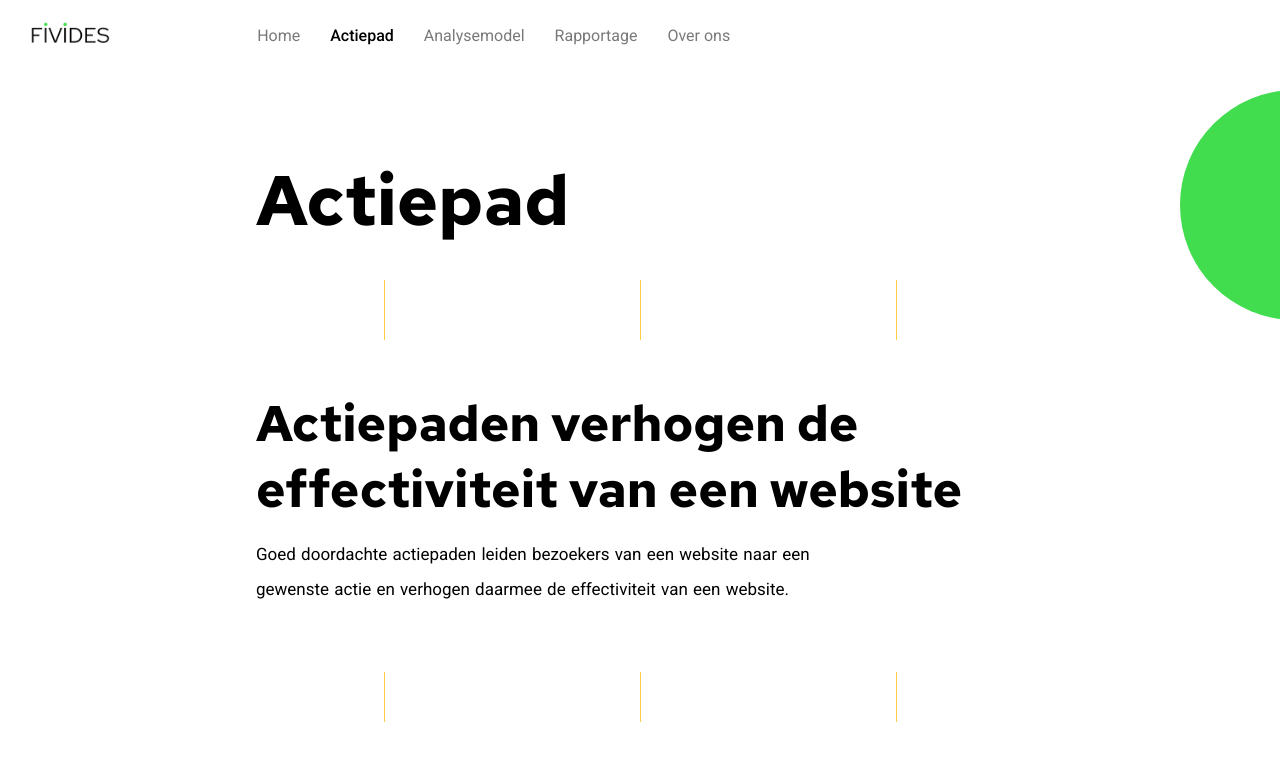
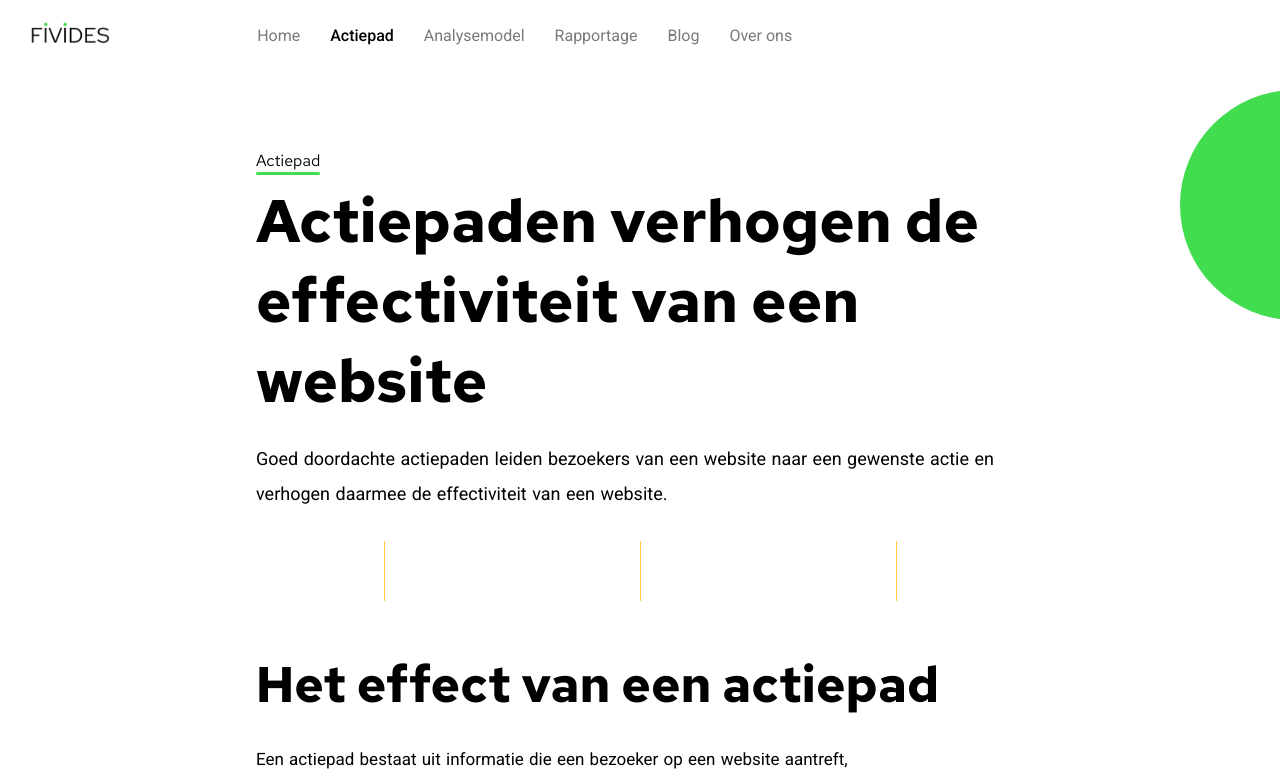
Before and after one commit to Maurits97/fivides, a Next.js app: page /actiepad in a window 1280 px wide. Shown: the top 782 px of the page. Built offline with nearby package versions, Linux system fonts and the light colour scheme.

Commit message:
feat(subpages): Add new subpage span + text fixes.

```diff
--- a/components/Head.js
+++ b/components/Head.js
@@ -1,6 +1,12 @@
 const Head = (props) => {
+  const subPageCheck = () => {
+    if (props.tag == "sub") {
+      return <span className="header__span">{props.page}</span>
+    }
+  }
   return (
     <div className="head">
+      {subPageCheck()}
       <h1 className={`header ${props.tag === 'sub' ? 'header__subpage' : ''}`}>{props.header}</h1>
       <p className={`subtext line-height ${props.tag === 'sub' ? 'subtext__subpage' : ''}`}>{props.text}</p>
       <div className={`head__circle ${props.tag === 'sub' ? 'sub__circle' : ''}`}></div>
--- a/components/Navbar.js
+++ b/components/Navbar.js
@@ -28,6 +28,7 @@ const Navbar = () => {
         <Link href="/actiepad"><a className={router.pathname == "/actiepad" ? styles.nav__active : ""}>Actiepad</a></Link>
         <Link href="/analysemodel"><a className={router.pathname == "/analysemodel" ? styles.nav__active : ""}>Analysemodel</a></Link>
         <Link href="/rapportage"><a className={router.pathname == "/rapportage" ? styles.nav__active : ""}>Rapportage</a></Link>
+        <Link href="https://blog.fivides.nl">Blog</Link>
         <Link href="/overons"><a className={router.pathname == "/overons" ? styles.nav__active : ""}>Over ons</a></Link>
       </div>
 
@@ -43,6 +44,7 @@ const Navbar = () => {
           <Link href="/actiepad"><a onClick={navClicked} className={router.pathname == "/actiepad" ? styles.items__active : ""}>Actiepad</a></Link>
           <Link href="/analysemodel"><a onClick={navClicked} className={router.pathname == "/analysemodel" ? styles.items__active : ""}>Analysemodel</a></Link>
           <Link href="/rapportage"><a onClick={navClicked} className={router.pathname == "/rapportage" ? styles.items__active : ""}>Rapportage</a></Link>
+          <Link href="https://blog.fivides.nl">Blog</Link>
           <Link href="/overons"><a onClick={navClicked} className={router.pathname == "/overons" ? styles.items__active : ""}>Over ons</a></Link>
         </div>
       </div>
--- a/pages/actiepad.js
+++ b/pages/actiepad.js
@@ -5,7 +5,7 @@ import Head from '../components/Head'
 const Actiepad = () => {
   return (
     <div className="main">
-      <Head tag="sub" header="Actiepad" text=""/>
+      <Head tag="sub" page="Actiepad" header="Actiepaden verhogen de effectiviteit van een website" text="Goed doordachte actiepaden leiden bezoekers van een website naar een gewenste actie en verhogen daarmee de effectiviteit van een website."/>
 
       <div className="content">
         <div className="bg">
@@ -15,11 +15,9 @@ const Actiepad = () => {
         </div>
 
         <div className="content__wrapper">
-          <ContentBlock tag="default" header="Actiepaden verhogen de effectiviteit van een website" text="Goed doordachte actiepaden leiden bezoekers van een website naar een gewenste actie en verhogen daarmee de effectiviteit van een website."/>
-
           <ContentBlock tag="default" header="Het effect van een actiepad" text="Een actiepad bestaat uit informatie die een bezoeker op een website aantreft, waarbij die informatie de bezoeker naar een gewenste actie leidt. Actiepaden verhogen de effectiviteit van een website als de informatie op die actiepaden aansluit op de informatiebehoefte van de bezoeker van die website. Die informatiebehoefte uit zich in vragen van de bezoeker en begint met de zoekvraag die iemand bij Google intikt. Vervolgens zal elk informatie-element weer nieuwe vragen oproepen. Vragen als: wat is dat dan, waarom is dat zo, wie doet dat, hoe werkt dat dan en wat kost het? Als antwoord op die informatiebehoefte communiceert alles wat de bezoeker op de website tegenkomt. De bezoeker vindt dus antwoorden in tekst, in visuele elementen zoals foto’s en afbeeldingen maar ook in navigatieknoppen en zelfs het design van de website. Een doordacht actiepad waarborgt dat alle vragen van een websitebezoeker overzichtelijk aan bod komen."/>
 
-          <ContentBlock tag="default" header="Leiding geven op een actiepad" text="Om een bezoeker naar een actie te leiden is het noodzakelijk dat een actiepad begint met een duidelijke claim als centraal antwoord op de zoekvraag van een bezoeker. Die claim bevat de belofte van het voordeel dat de bezoeker zal krijgen als die de gewenste actie uitvoert. Op de homepage van deze website is de claim dat een Fivides Actiepad Analyse laat zien hoe jouw websitebezoekers klanten kunnen worden. Dat is het antwoord op de zoekvraag: Wat moet ik doen om meer klanten te krijgen via mijn website? Door alle vragen te beantwoorden die de claim van Fivides oproept, wordt de bezoeker geleid naar de call to action: mail naar l.brouwer@fivides.nl." textTwo="Er zullen meer vragen leven bij de bezoeker voordat die de gewenste actie wil uitvoeren. Daarom zijn in de tekst op de homepage overzichtelijke links gelegd naar detailinformatie over actiepaden, het analysemodel en de rapportage. Deze onderwerpen zijn ook te zien in de navigatiebalk. De Over Ons-knop geeft ten slotte informatie over het bedrijf (in dit geval de persoon) achter de dienstverlening. Omdat dit tegenwoordig een standaard pagina is, hoeft daar niet apart naar gelinkt te worden."/>
+          <ContentBlock tag="default" header="Leiding geven op een actiepad" text="Om een bezoeker naar een actie te leiden is het noodzakelijk dat een actiepad begint met een duidelijke statement als centraal antwoord op de zoekvraag van een bezoeker. Dat statement bevat de belofte van het voordeel dat de bezoeker zal krijgen als die de gewenste actie uitvoert. In marketingtermen heet dat: de waardepropositie. Op de homepage van deze website is de waardepropositie dat een Fivides Actiepad Analyse laat zien hoe jouw websitebezoekers klanten kunnen worden. Dat is het antwoord op de zoekvraag: Wat moet ik doen om meer klanten te krijgen via mijn website? Door alle vragen te beantwoorden die de waardepropositie van Fivides oproept, wordt de bezoeker geleid naar de call to action: mail naar l.brouwer@fivides.nl." textTwo="Er zullen meer vragen leven bij de bezoeker voordat die de gewenste actie wil uitvoeren. Daarom zijn in de tekst op de homepage overzichtelijke links gelegd naar detailinformatie over actiepaden, het analysemodel en de rapportage. Deze onderwerpen zijn ook te zien in de navigatiebalk. De Over Ons-knop geeft ten slotte informatie over het bedrijf (in dit geval de persoon) achter de dienstverlening. Omdat dit tegenwoordig een standaard pagina is, hoeft daar niet apart naar gelinkt te worden."/>
 
           <ContentBlock tag="block" header="Het actiepad moet vertrouwen opwekken" text="De kwaliteit van de antwoorden op een actiepad bepaalt uiteindelijk de effectiviteit van een website. De antwoorden moeten namelijk het vertrouwen opwekken in de organisatie achter de website, én in de aangereikte oplossing. Zonder vertrouwen, geen actie. Vertrouwen wordt opgewekt als de antwoorden relevant, consistent, duidelijk en beargumenteerd zijn." link="/analysemodel" />
 
--- a/pages/index.js
+++ b/pages/index.js
@@ -13,9 +13,8 @@ export default function Home() {
           <div className="bg__line"></div>
           <div className="bg__line"></div>
         </div>
-
         <div className="content__wrapper content__wrapper__mainpage">
-          <ContentBlock tag="default" header="Van websitebezoeker naar klant"
+          <ContentBlock key={0} tag="default" header="Van websitebezoeker naar klant"
           text={["Websitebezoekers worden klanten als de informatie op een website de bezoeker naar de gewenste actie leidt en vertrouwen opwekt. Door betrouwbare informatie in de juiste volgorde aan te reiken wordt een pad naar de gewenste actie gelegd. Fivides noemt dat het actiepad. Een ", <i>Fivides Actiepad Analyse</i>, " maakt de zwakke plekken op de actiepaden van jouw website zichtbaar. Daarmee kun je snel aan de slag om de informatie op jouw actiepaden te verbeteren en meer klanten te krijgen."]} />
 
           <ContentBlock tag="review" name="R. Dulmers, eigenaar Scholen met Succes" text={`“Zeer informatieve rapportage van Fivides met heldere, consequent doorgevoerde analyse en veel zaken om op strategisch/tactisch niveau over na te denken met het team. Op operationeel vlak veel concrete punten die op korte termijn kunnen worden aangepakt om effectiviteit, aantrekkelijkheid en actiegerichtheid van de website te versterken.”`}/>
--- a/pages/rapportage.js
+++ b/pages/rapportage.js
@@ -5,7 +5,7 @@ import Head from '../components/Head'
 const Rapportage = () => {
   return (
     <div className="main">
-      <Head tag="sub" header="Rapportage" text=""/>
+      <Head tag="sub" page="Rapportage" header="Direct aan de slag om je website te verbeteren!" text="Met de rapportage van de Fivides Actiepad Analyse kun je direct aan de slag om je website te verbeteren. De rapportage bevat een overzicht van alle informatie op de website die tekort schiet. Vaak is dan al duidelijk wat verbeterd kan worden. Daarnaast worden adviezen gegeven om de informatie op bepaalde webpagina’s te verbeteren."/>
 
       <div className="content">
         <div className="bg">
@@ -15,11 +15,9 @@ const Rapportage = () => {
         </div>
 
         <div className="content__wrapper">
-          <ContentBlock tag="default" header="Direct aan de slag om je website te verbeteren!" text="Met de rapportage van de Fivides Actiepad Analyse kun je direct aan de slag om je website te verbeteren. De rapportage bevat een overzicht van alle informatie op de website die tekort schiet. Vaak is dan al duidelijk wat verbeterd kan worden. Daarnaast worden adviezen gegeven om de informatie op bepaalde webpagina’s te verbeteren."/>
-
           <ContentBlock tag="default" header="Helder overzicht van verbeterpunten" text="De rapportage van de Fivides Actiepad Analyse geeft per geanalyseerde webpagina een helder overzicht van alle informatie-elementen die tekort schieten op de eigenschappen: relevantie, consistentie, duidelijkheid en argumentatie. Dat gebeurt ten eerste voor de homepage. Daarna worden de webpagina’s van één actiepad naar keuze geanalyseerd. Het is het pad dat naar een door de websitebezoeker te ondernemen actie leidt zoals een bestelling of een aanvraag voor informatie. In de rapportage staan per webpagina, voor elke van de vier eigenschappen, screenshots met een toelichting op de tekortkomingen. Deze tekortkomingen worden aangevuld met adviezen."/>
 
-          <ContentBlock tag="default" header="Duidelijke adviezen voor verbetering" text="De analyses van de vier eigenschappen van informatie op een webpagina worden aangevuld met adviezen voor verbetering. Die verbetering is enerzijds gericht op verbetering van de bestaande  informatie op het de homepage en het gekozen actiepad. Die verbetering kan met tekst te maken hebben, maar ook met afbeeldingen. Daarnaast worden adviezen verstrekt om de informatie anders te structureren of om informatie toe te voegen of juist weg te laten. "/>
+          <ContentBlock tag="default" header="Duidelijke adviezen voor verbetering" text="De analyses van de vier eigenschappen van informatie op een webpagina worden aangevuld met adviezen voor verbetering. Die verbetering is enerzijds gericht op verbetering van de bestaande informatie op het de homepage en het gekozen actiepad. Die verbetering kan met tekst te maken hebben, maar ook met afbeeldingen. Daarnaast worden adviezen verstrekt om de informatie anders te structureren of om informatie toe te voegen of juist weg te laten. "/>
         </div>
       </div>
 
--- a/styles/globals.scss
+++ b/styles/globals.scss
@@ -25,7 +25,8 @@ h1,
 h2,
 h3,
 h4,
-h5 {
+h5,
+.header__span {
   font-family: 'Red Hat Text', sans-serif;
 }
 
@@ -52,7 +53,7 @@ h5 {
   min-height: 100vh;
 
   @media screen and (min-width: $big-screen-min) {
-    max-width: 1200px;
+    max-width: 1120px;
     margin-top: 120px;
     position: relative;
   }
@@ -66,7 +67,7 @@ h5 {
   }
 
   .head {
-    max-width: 60%;
+    // max-width: 60%;
 
     @media screen and (max-width: $mobile-max) {
       max-width: 90%;
@@ -88,9 +89,32 @@ h5 {
       }
     }
 
+    .header__span {
+      position: relative;
+      display: inline-block;
+      margin-bottom: 10px;
+
+      &::after {
+        content: '';
+        position: absolute;
+        bottom: -4px;
+        left: 0;
+        width: 100%;
+        height: 3px;
+        border-radius: 1.5px;
+        background-color: $green;
+      }
+
+      @media screen and (max-width: $mobile-max) {
+        margin-bottom: 15px;
+      }
+    }
+
     //adjusted font-size for sub pages
     .header__subpage {
-      font-size: 70px;
+      margin-bottom: 20px;
+      font-size: 60px;
+      line-height: 80px;
 
       @media screen and (min-width: $big-screen-min) {
         font-size: 80px;
@@ -98,16 +122,13 @@ h5 {
 
       @media screen and (max-width: $mobile-max) {
         font-size: 10vw;
+        line-height: 13vw;
       }
     }
 
     .subtext {
-      font-size: 15px;
+      font-size: 18px;
       margin-top: 30px;
-
-      @media screen and (min-width: $big-screen-min) {
-        font-size: 17px;
-      }
 
       @media screen and (max-width: $mobile-max) {
         font-size: 14px;
@@ -219,7 +240,7 @@ h5 {
         }
 
         .content__text {
-          margin-top: 15px;
+          margin-top: 25px;
           font-size: 17px;
           width: 80%;
 
```
Also changed, not shown: pages/analysemodel.js (+3 -5 lines), pages/overons.js (+3 -3 lines).
